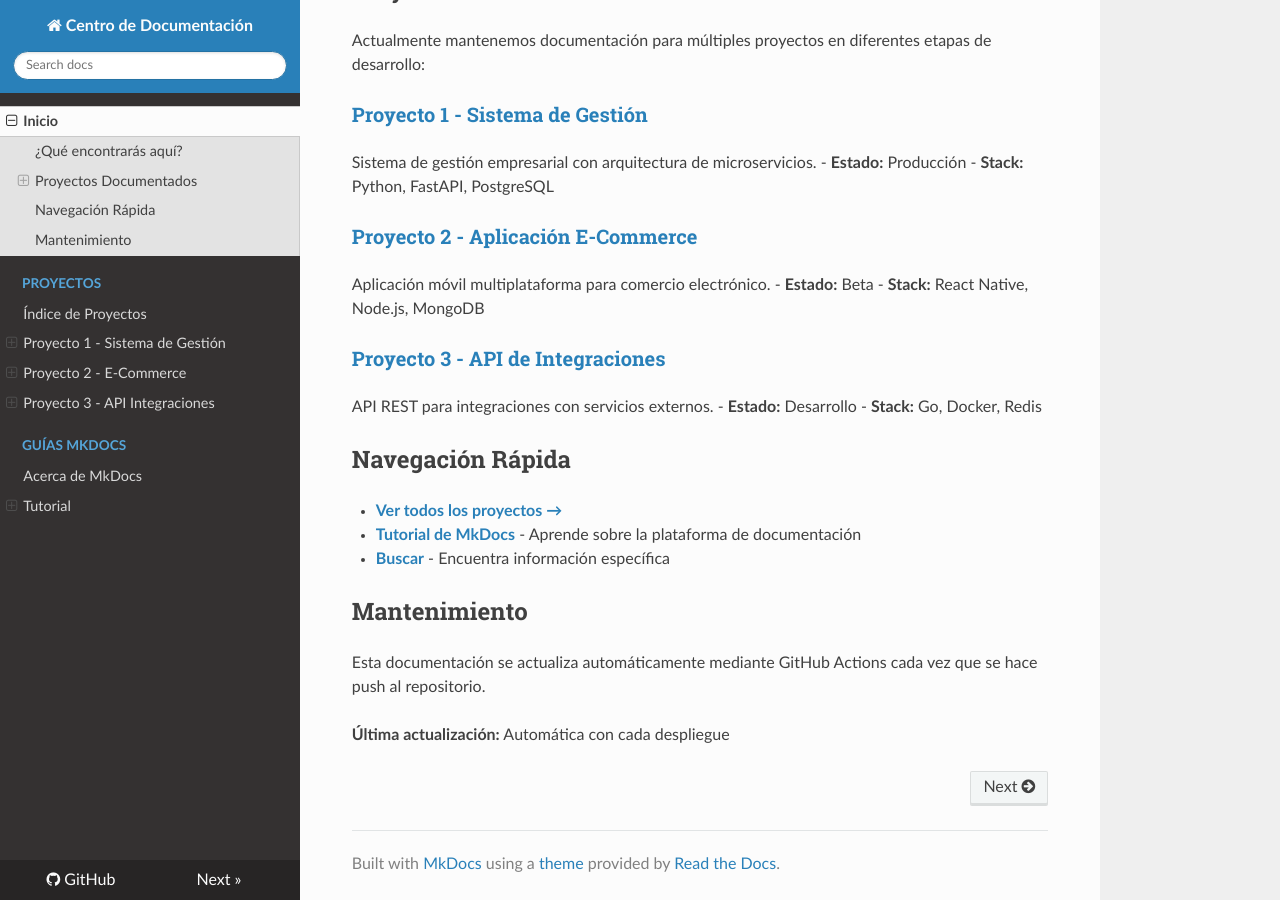
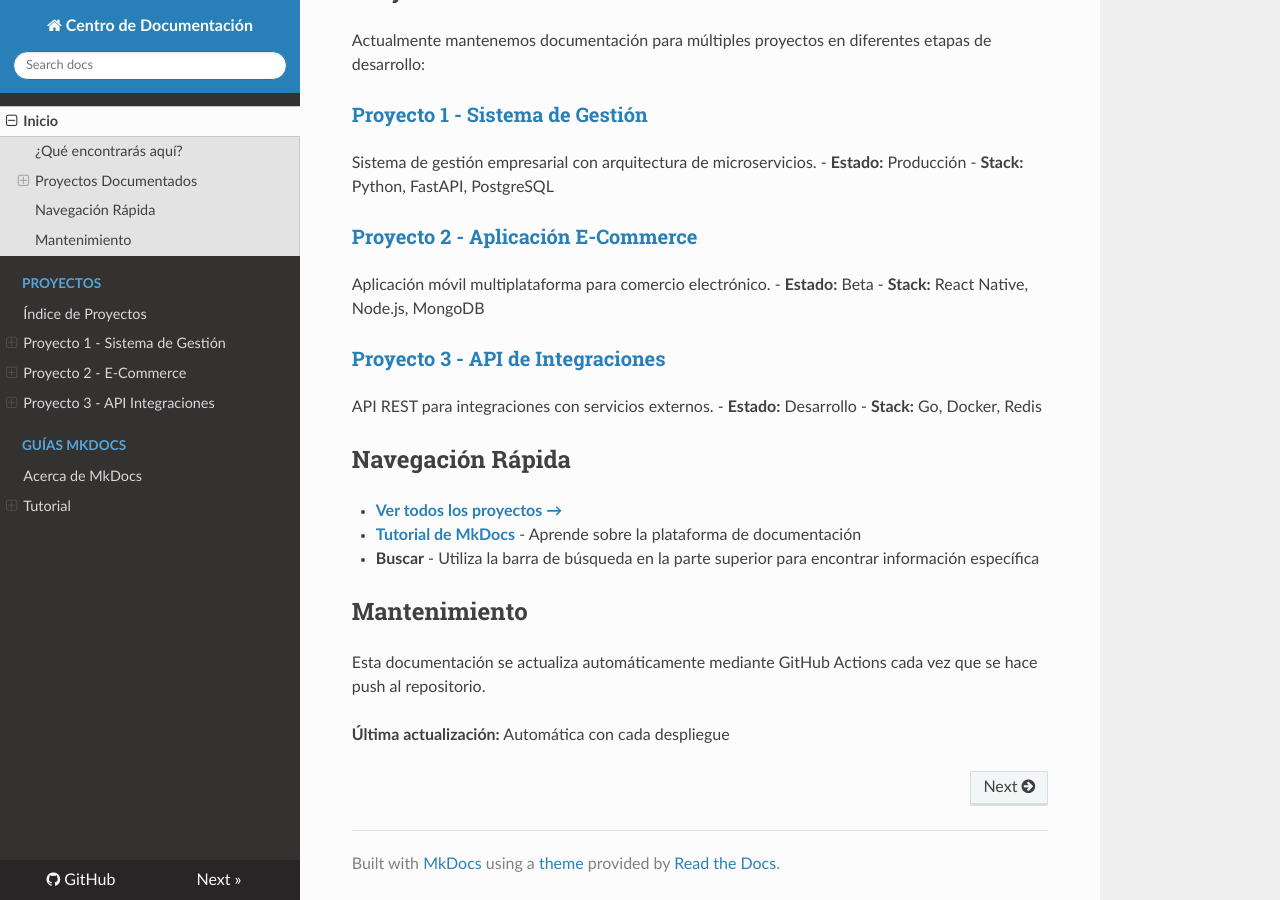
Before and after one commit to AlexaieDev/Repo_docs, an MkDocs documentation site: the page built from docs/docs/index.md, in a window 1280 px wide and 900 px high, scrolled down 531 px. Built offline with MkDocs 1.6.1, drawn with Linux system fonts in a browser that asks for light colours; nearby versions of some CDN libraries.

Commit message:
Remove broken search.html link from index
- Replace hard link to search.html with descriptive text
- search.html is auto-generated and not available during strict build validation

Fixes final build error in strict mode

```diff
--- a/docs/docs/index.md
+++ b/docs/docs/index.md
@@ -35,7 +35,7 @@ API REST para integraciones con servicios externos.
 
 - **[Ver todos los proyectos →](proyectos/index.md)**
 - **[Tutorial de MkDocs](about-mkdocs.md)** - Aprende sobre la plataforma de documentación
-- **[Buscar](search.html)** - Encuentra información específica
+- **Buscar** - Utiliza la barra de búsqueda en la parte superior para encontrar información específica
 
 ## Mantenimiento
 
```
